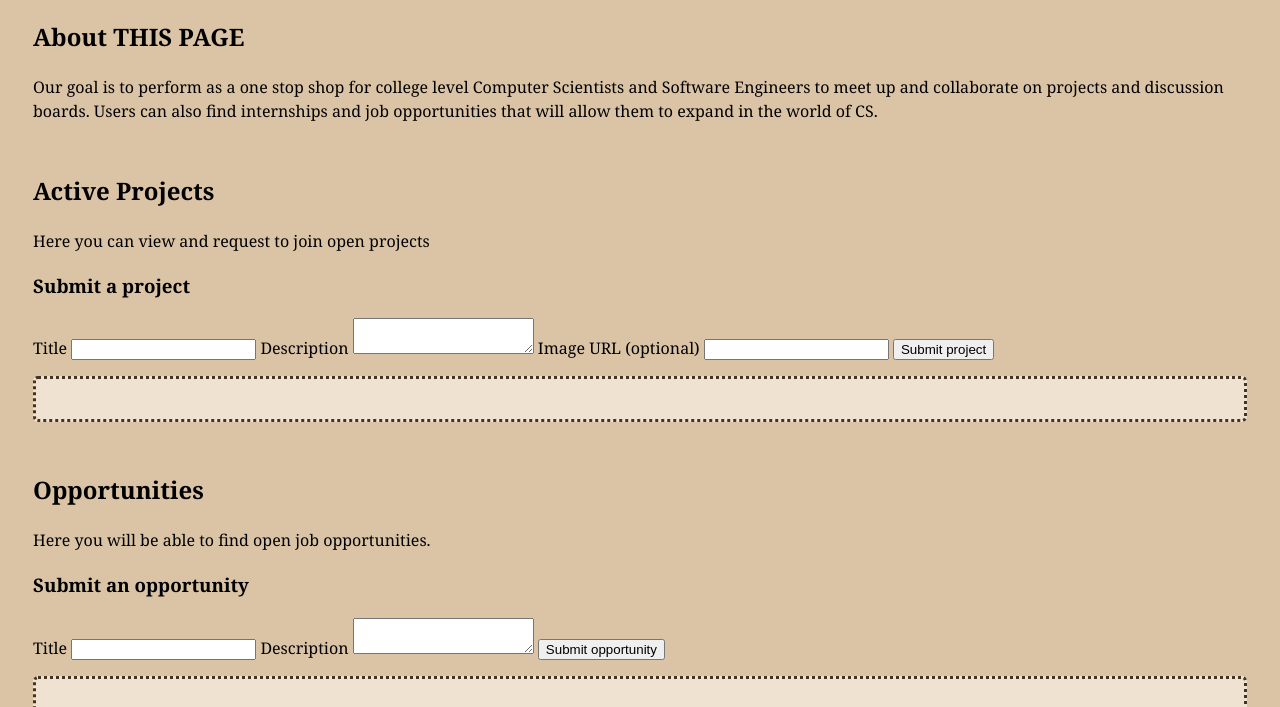
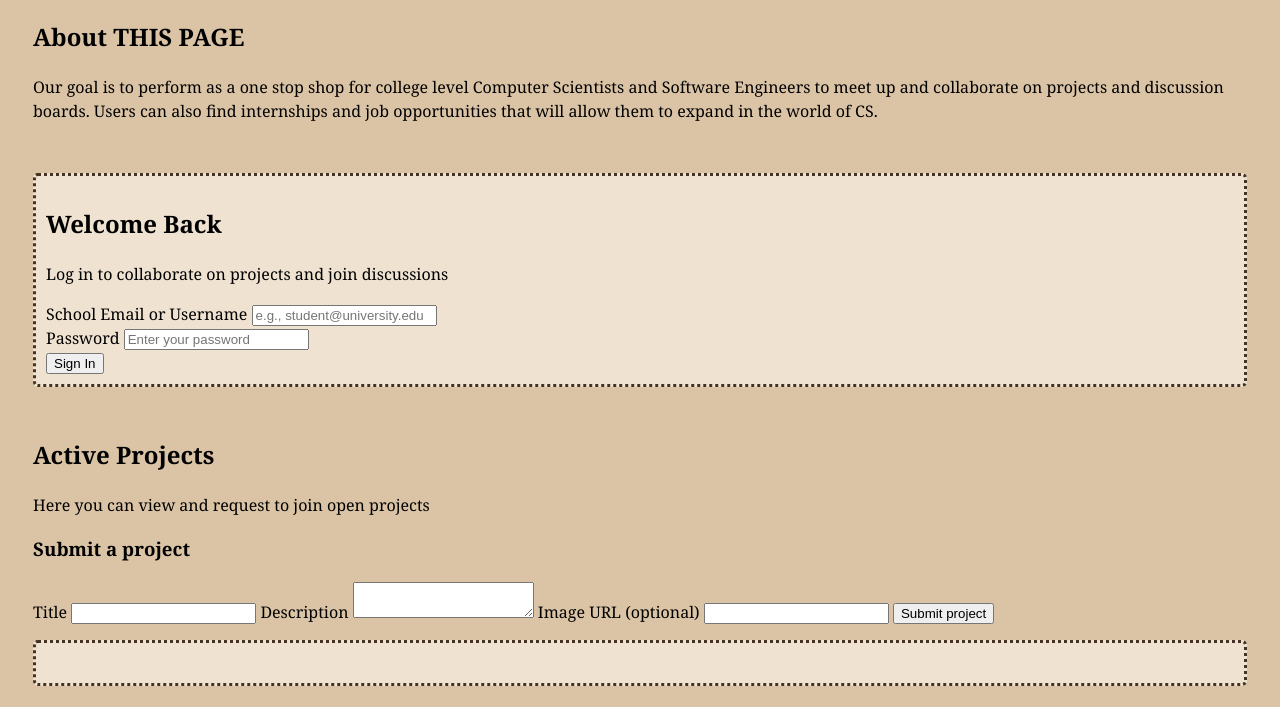
Before and after one commit to delaneyhickey24/WebScienceAndTechSemLongProject, a website built with Vite: page index.html in a window 1280 px wide. Shown: the part 64-771 px from the top of the page. Built offline with nearby package versions, Linux system fonts and the light colour scheme; files whose address does not match are found by name.

Commit message:
Add login section with form to index.html

```diff
--- a/index.html
+++ b/index.html
@@ -34,6 +34,42 @@
 		</section>
 
 		<main>
+			<section class="login-section" id="login">
+				<div class="container">
+					<div class="login-box">
+						<h2>Welcome Back</h2>
+						<p>Log in to collaborate on projects and join discussions</p>
+
+						<form action="/login-endpoint" method="POST" class="login-form">
+							<div class="form-group">
+								<label for="user-email">School Email or Username</label>
+								<input
+									type="email"
+									id="user-email"
+									name="username"
+									autocomplete="username"
+									required
+									placeholder="e.g., student@university.edu"
+								>
+							</div>
+							<div class="form-group">
+								<label for="user-password">Password</label>
+								<input
+									type="password"
+									id="user-password"
+									name="password"
+									autocomplete="current-password"
+									required
+									placeholder="Enter your password"
+								>
+							</div>
+							<div class="form-actions">
+								<button type="submit" class="btn-login-submit">Sign In</button>
+							</div>
+						</form>
+					</div>
+				</div>
+			</section>
 			<section class="projects section" id="projects">
 				<h2>Active Projects</h2>
 				<p>Here you can view and request to join open projects</p>
```
